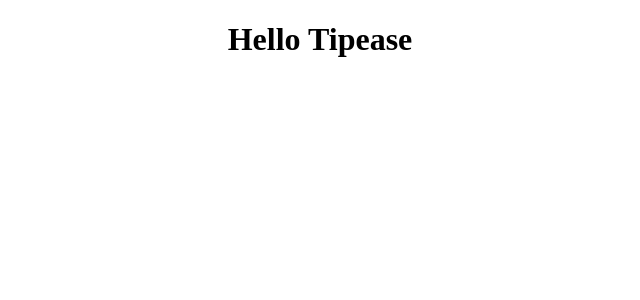
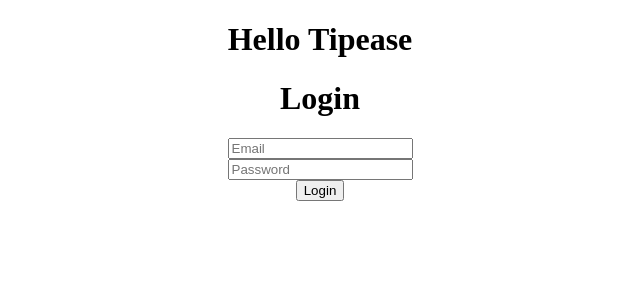
Before and after one commit to bw-tipsease-aug2019/frontend, a React (Create React App) app in the folder tipease/: page / in a window 1280 px wide. Shown: the top 300 px of the page, without its empty margins (320-960 px from the left). Built offline with nearby package versions, Linux system fonts and the light colour scheme.

Commit message:
setup login form to test

```diff
--- a/tipease/src/App.js
+++ b/tipease/src/App.js
@@ -1,6 +1,6 @@
 import React from 'react';
 import { Route } from 'react-router-dom';
-
+import LoginForm from './components/forms/Login'
 import './App.css';
 
 function App() {
@@ -8,7 +8,7 @@ function App() {
     <div className="App">
 
       <h1>Hello Tipease</h1>
-
+      <LoginForm />
       </div>
   );
 }
--- a/tipease/src/components/forms/Login.jsx
+++ b/tipease/src/components/forms/Login.jsx
@@ -2,7 +2,7 @@ import React from "react";
 import { connect } from "react-redux";
 import { withFormik, Form, Field } from "formik";
 import * as Yup from "yup";
-import { doSignIn } from "../../actions/authActions";
+import { doSignIn } from "../../store/actions/authActions";
 
 function LogFrm({ errors, touched }) {
   const token = localStorage.getItem("token");
```
